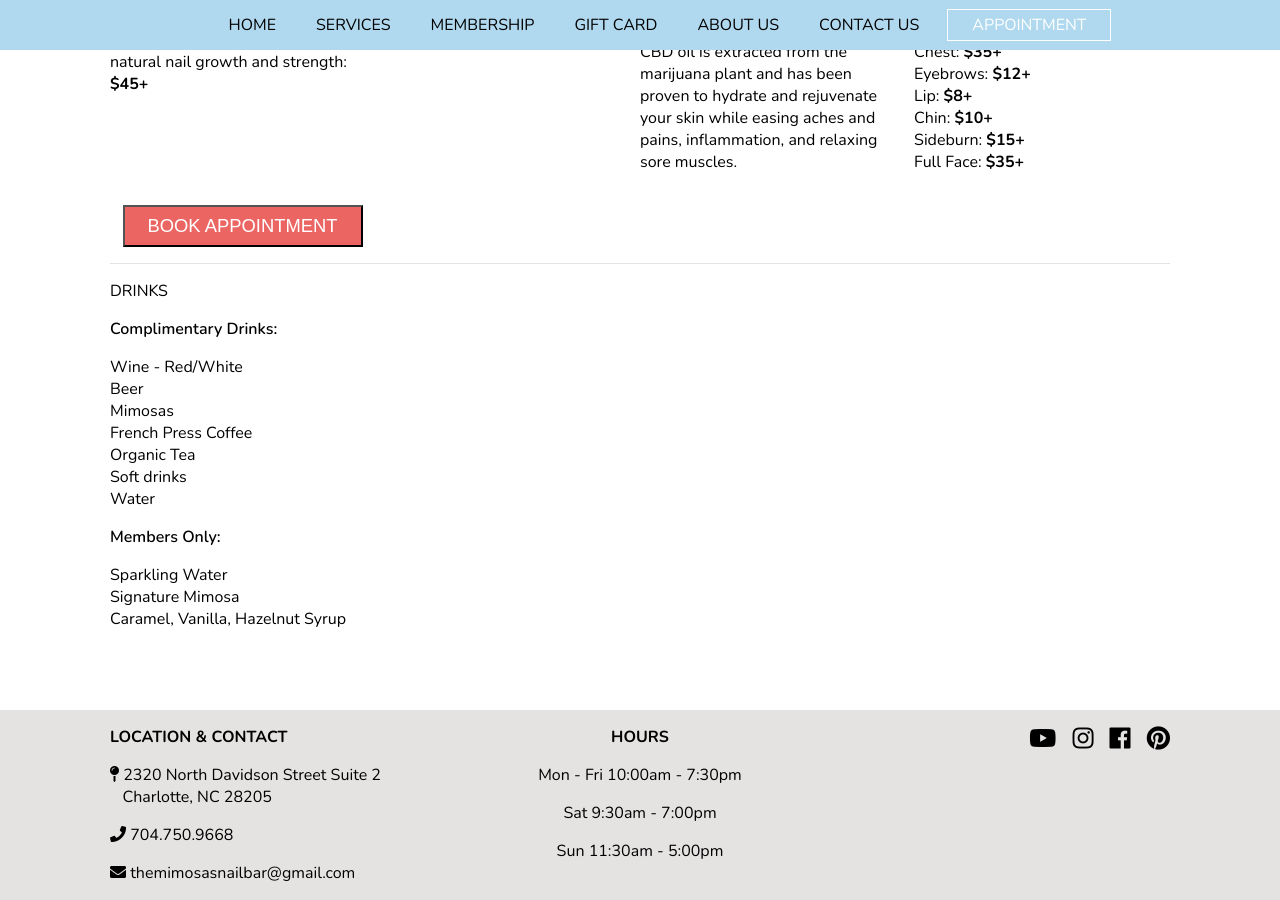
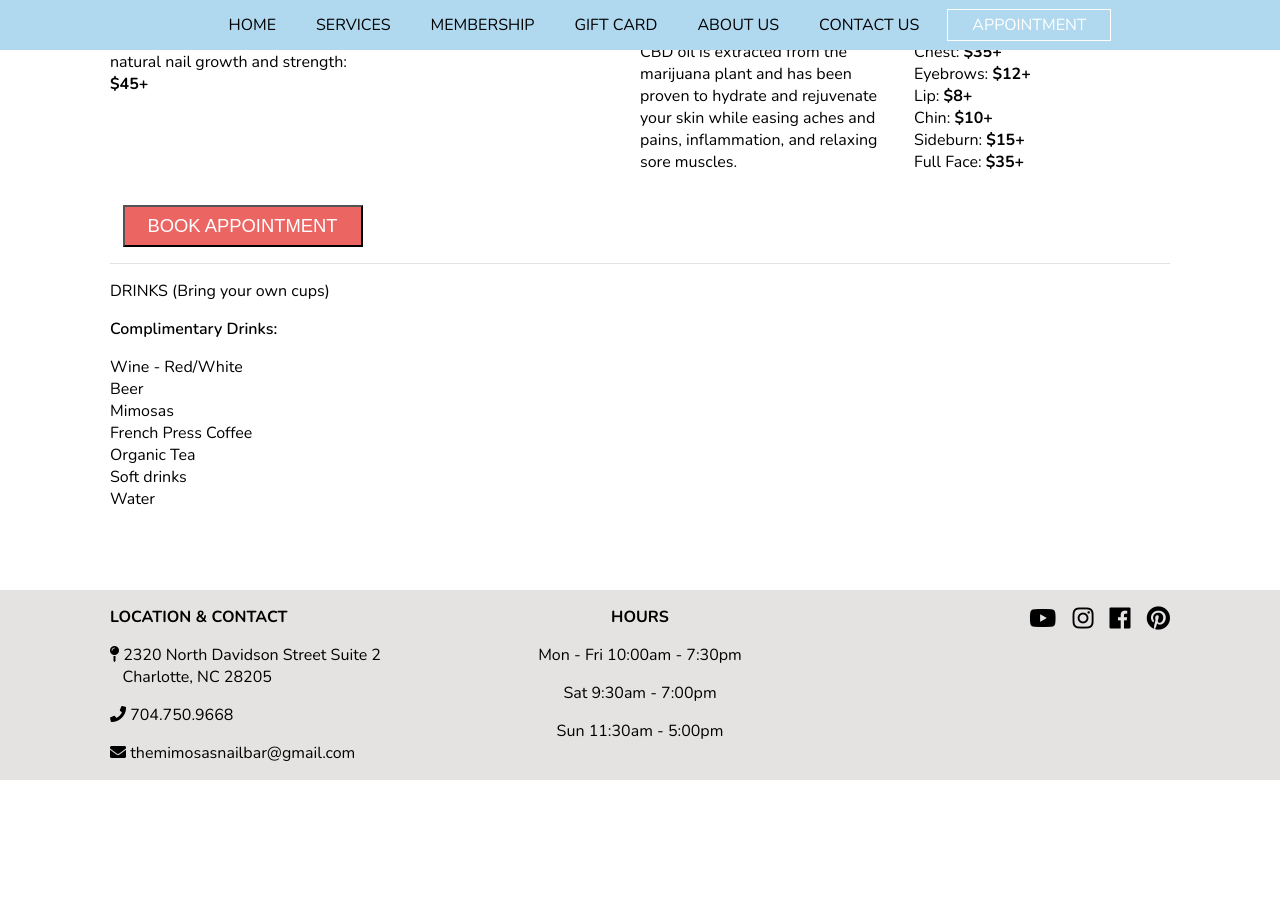
Before and after one commit to mimosasnailbar/mimosas, a Jekyll site: the page built from services.html, in a window 1280 px wide and 900 px high, scrolled down 3283 px. Built offline with Jekyll 4.4.1, drawn with Linux system fonts in a browser that asks for light colours; nearby versions of some CDN libraries; after the commit the page ends 4063 px from its top, so only the background shows below that.

Commit message:
Updated 'services.html' via CloudCannon

```diff
--- a/services.html
+++ b/services.html
@@ -185,7 +185,7 @@ layout: default
 	</div>
 		<div class="service--last">
 			<p class="editable">
-				DRINKS
+				DRINKS (Bring your own cups)
 			</p>
 			<p class="service__info editable service__name">
 				Complimentary Drinks:
@@ -194,10 +194,10 @@ layout: default
 				<p>Wine - Red/White<br />Beer<br />Mimosas<br />French Press Coffee<br />Organic Tea<br />Soft drinks<br />Water</p>
 			</div>
 			<p class="service__info editable service__name">
-				Members Only:
+
 			</p>
 			<div class="editable">
-				<p>Sparkling Water<br />Signature Mimosa<br />Caramel, Vanilla, Hazelnut Syrup</p>
+
 			</div>
 		</div>
 </section>
```
